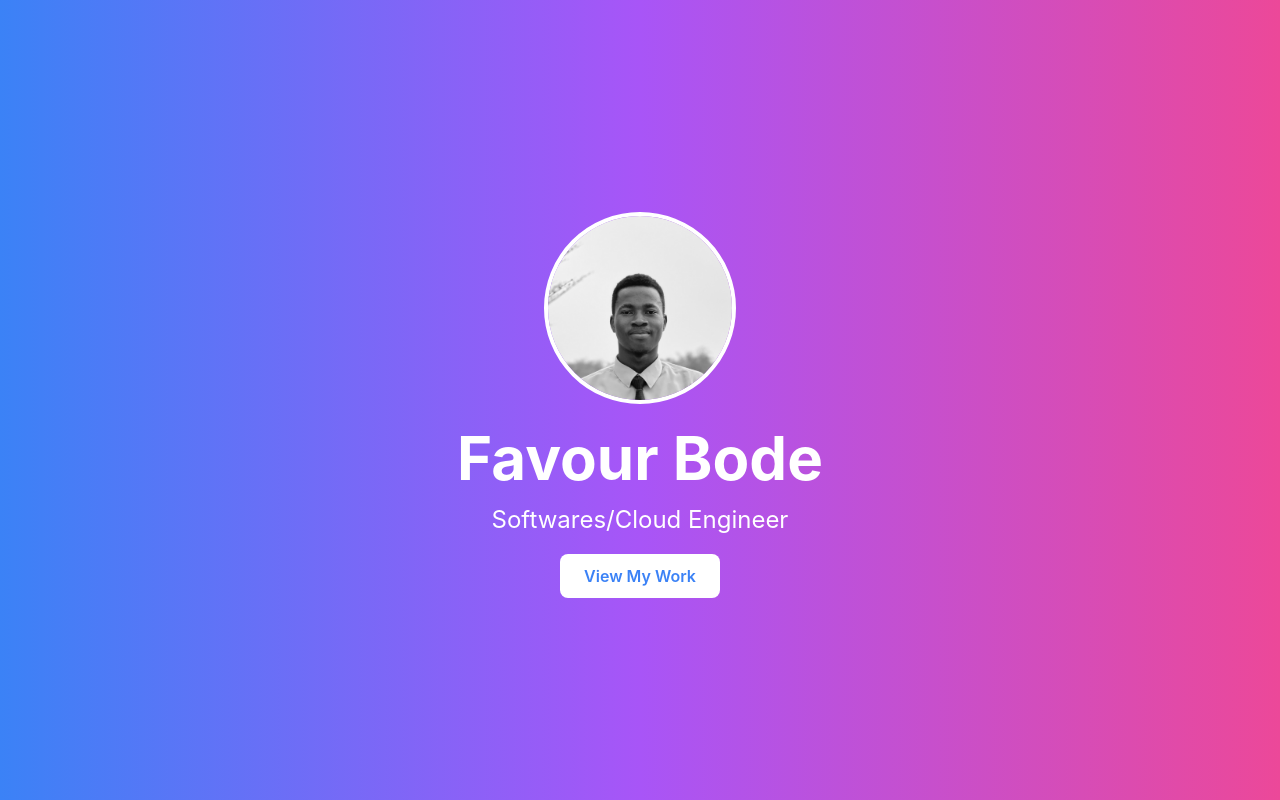
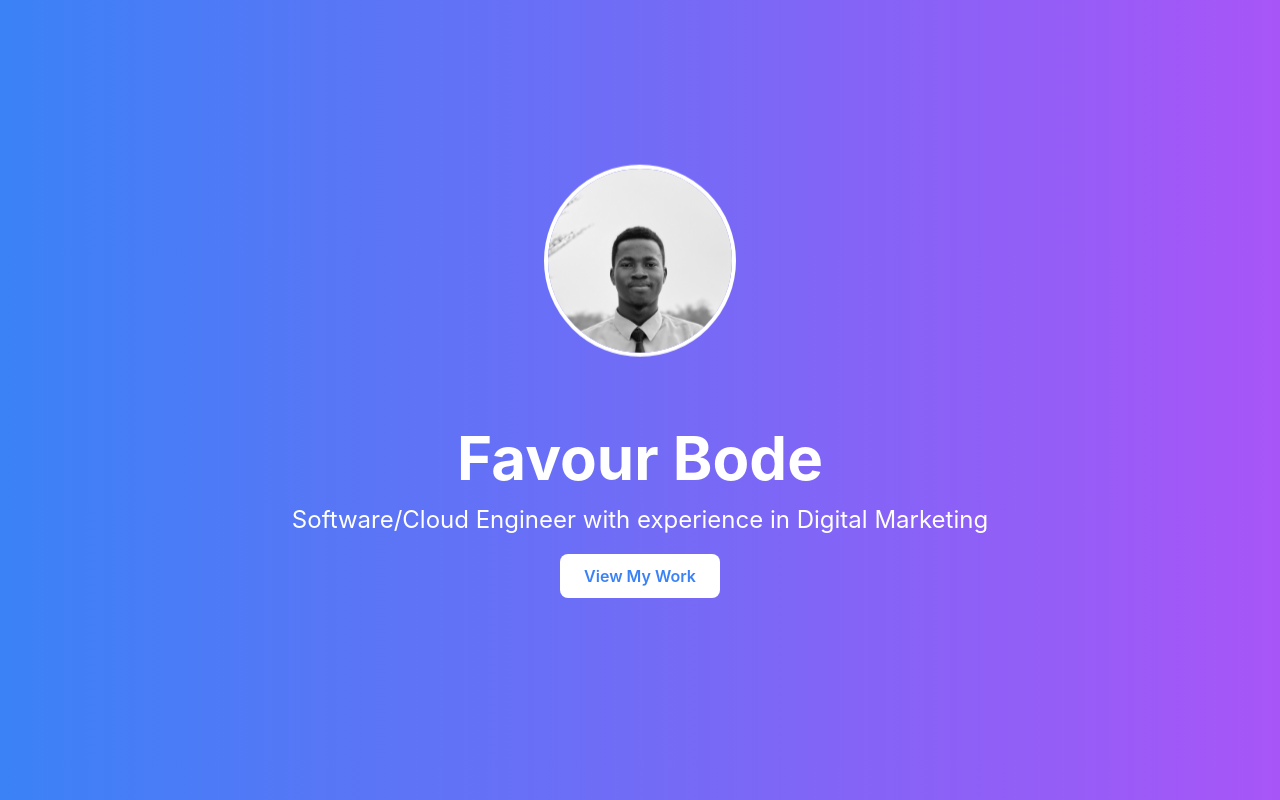
Before and after one commit to bodefavour/bodefh, a React (Create React App) app: page / in a window 1280 px wide. Shown: the top 800 px of the page. Built offline with nearby package versions, Linux system fonts and the light colour scheme.

Commit message:
Update Hero.tsx to allow for animations

```diff
--- a/src/components/Hero.tsx
+++ b/src/components/Hero.tsx
@@ -2,10 +2,10 @@ import React from 'react';
 
 const Hero: React.FC = () => {
   return (
-    <section className="bg-gradient-to-r from-blue-500 via-purple-500 to-pink-500 h-screen flex justify-center items-center">
-      <div className="container mx-auto px-4 flex flex-col items-center justify-center space-y-6 text-center">
+    <section className="flex flex-col items-center justify-center h-screen bg-gradient-to-r from-blue-500 to-purple-500 text-white">
+      <div className="container mx-auto px-4 flex flex-col items-center justify-center space-y-6 text-center animate-fadeIn">
         {/* Profile Picture */}
-        <div className="relative">
+        <div className="relative animate-bounce">
           <img
             src={require('../assets/images/Favour.jpg')}
             alt="Favour's Profile"
@@ -14,7 +14,7 @@ const Hero: React.FC = () => {
           </div>
       <div className="text-center text-white">
         <h1 className="text-6xl font-bold mb-4">Favour Bode</h1>
-        <p className="text-2xl mb-7">Softwares/Cloud Engineer</p>
+        <p className="text-2xl mb-7">Software/Cloud Engineer with experience in Digital Marketing</p>
         <a
           href="#portfolio"
           className="bg-white text-blue-500 font-semibold px-6 py-3 rounded-lg transition hover:bg-blue-500 hover:text-white"
```
